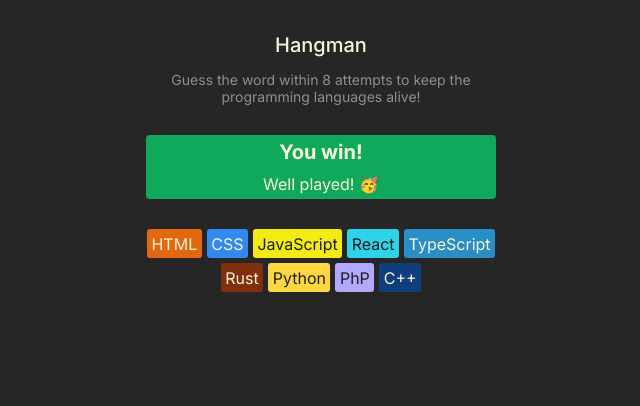
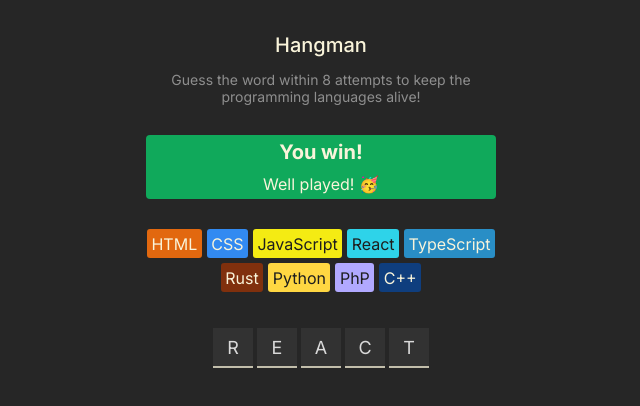
Before and after one commit to t-Federer/react_04_hangman, a React (Vite) app: page / in a window 1280 px wide. Shown: the top 406 px of the page, without its empty margins (319-959 px from the left). Built offline with nearby package versions, Linux system fonts and the light colour scheme.

Commit message:
Aggiunta la parola misteriosa (layout e css)

```diff
--- a/src/App.jsx
+++ b/src/App.jsx
@@ -2,6 +2,7 @@
 import { languages } from "./languages"
 
 export default function Hangman() {
+        const [currentWord, setCurrentWord] = useState("react")
 
         const languageElements = languages.map(lang => {
                 const styles = {
@@ -17,6 +18,10 @@
                 )
         })
 
+        const letterElements = currentWord.split("").map((letter, index) => (
+                <span key={index}>{letter.toUpperCase()}</span>
+        ))
+
         return (
                 <main>
                         <header>
@@ -30,6 +35,9 @@
                         <section className='language-chips'>
                                 {languageElements}
                         </section>
+                        <section className="word">
+                                {letterElements}
+                        </section>
                 </main>
         )
 }
--- a/src/index.css
+++ b/src/index.css
@@ -54,9 +54,27 @@
         gap: 5px;
         justify-content: center;
         max-width: 350px;
+        margin-bottom: 36px;
 }
 
 span.chip {
         border-radius: 3px;
         padding: 4.5px;
 }
+
+section.word {
+        display: flex;
+        justify-content: center;
+        gap: 4px;
+}
+
+section.word > span {
+        height: 40px;
+        width: 40px;
+        background-color: #323232;
+        display: flex;
+        justify-content: center;
+        align-items: center;
+        font-size: 1.125rem;
+        border-bottom: 2px solid #c2beab;
+}
```
